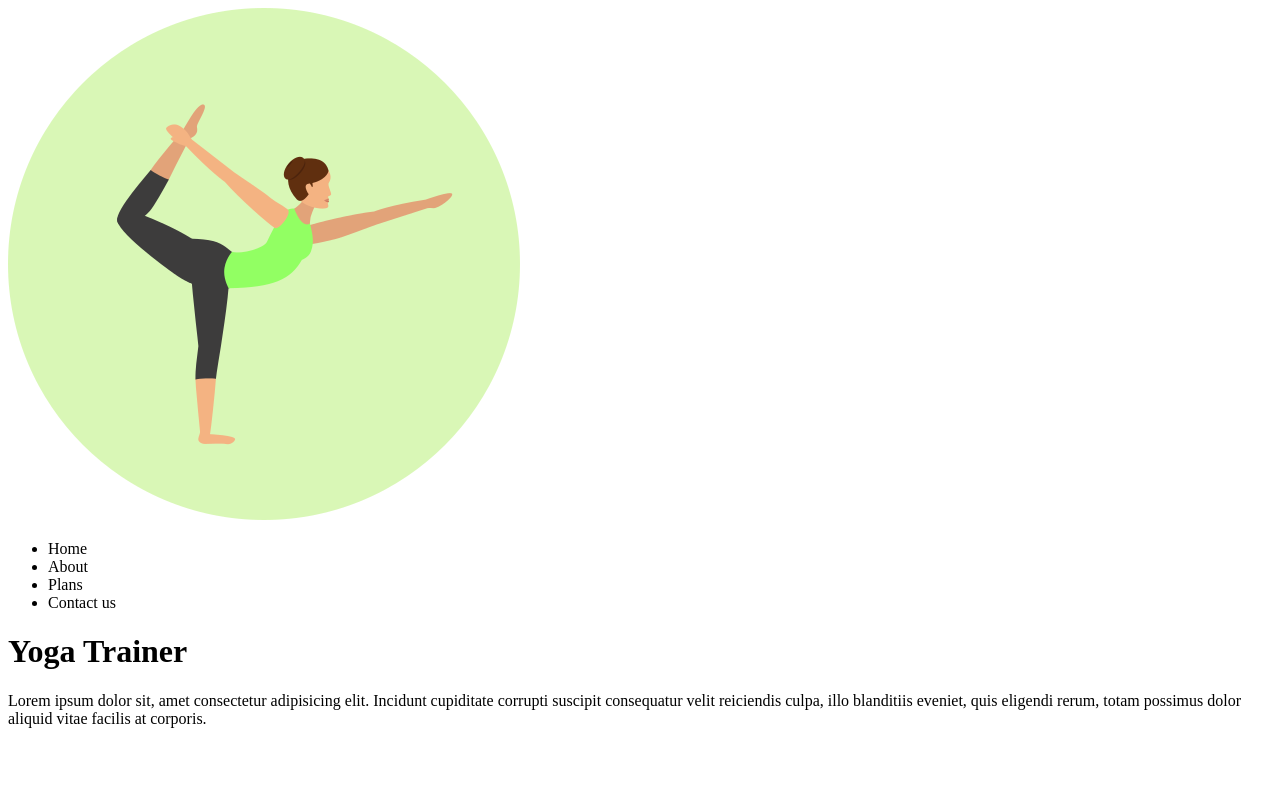
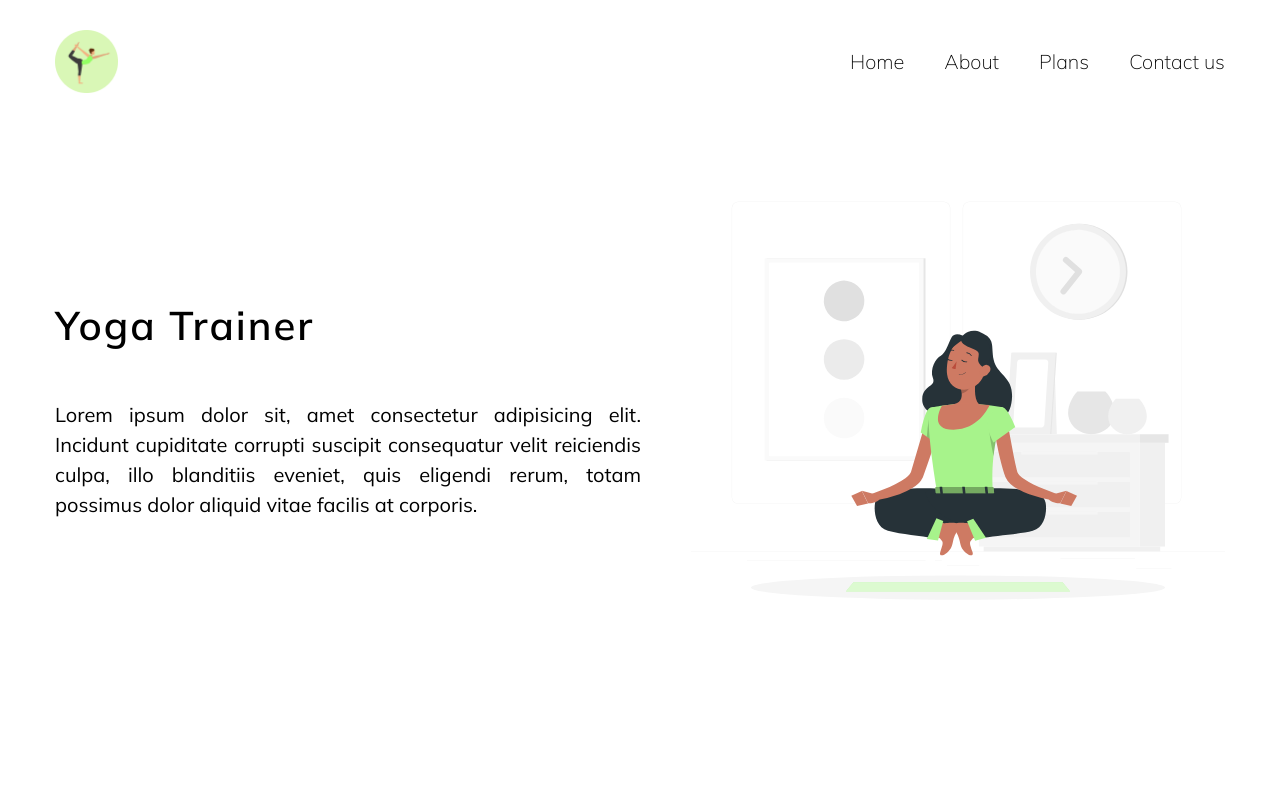
Before and after one commit to julianakcmelo/YogaTrainer, a plain HTML site: page index.html in a window 1280 px wide. Shown: the top 800 px of the page. Drawn offline with Linux system fonts and the light colour scheme; the site is published under a folder, as on GitHub Pages, so addresses that start at the root find nothing.

Commit message:
Update index.html

```diff
--- a/index.html
+++ b/index.html
@@ -13,8 +13,8 @@
 
   <link href="https://fonts.googleapis.com/css2?family=Mulish:wght@200;400;600&display=swap" rel="stylesheet">
 
-  <link rel="stylesheet" href="/styles/style.css">
-  <link rel="stylesheet" href="/styles/media.css">
+  <link rel="stylesheet" href="./styles/style.css">
+  <link rel="stylesheet" href="./styles/media.css">
 </head>
 <body>
   <header>
```
